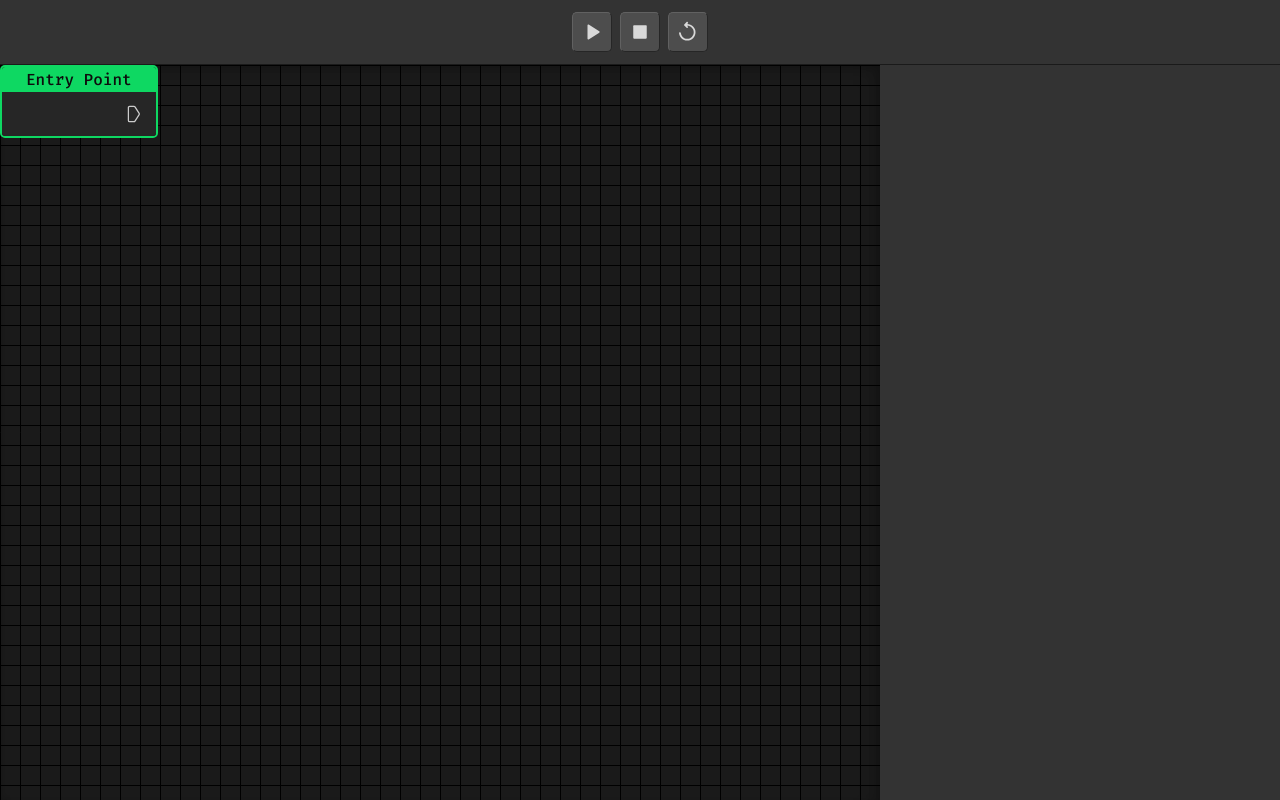
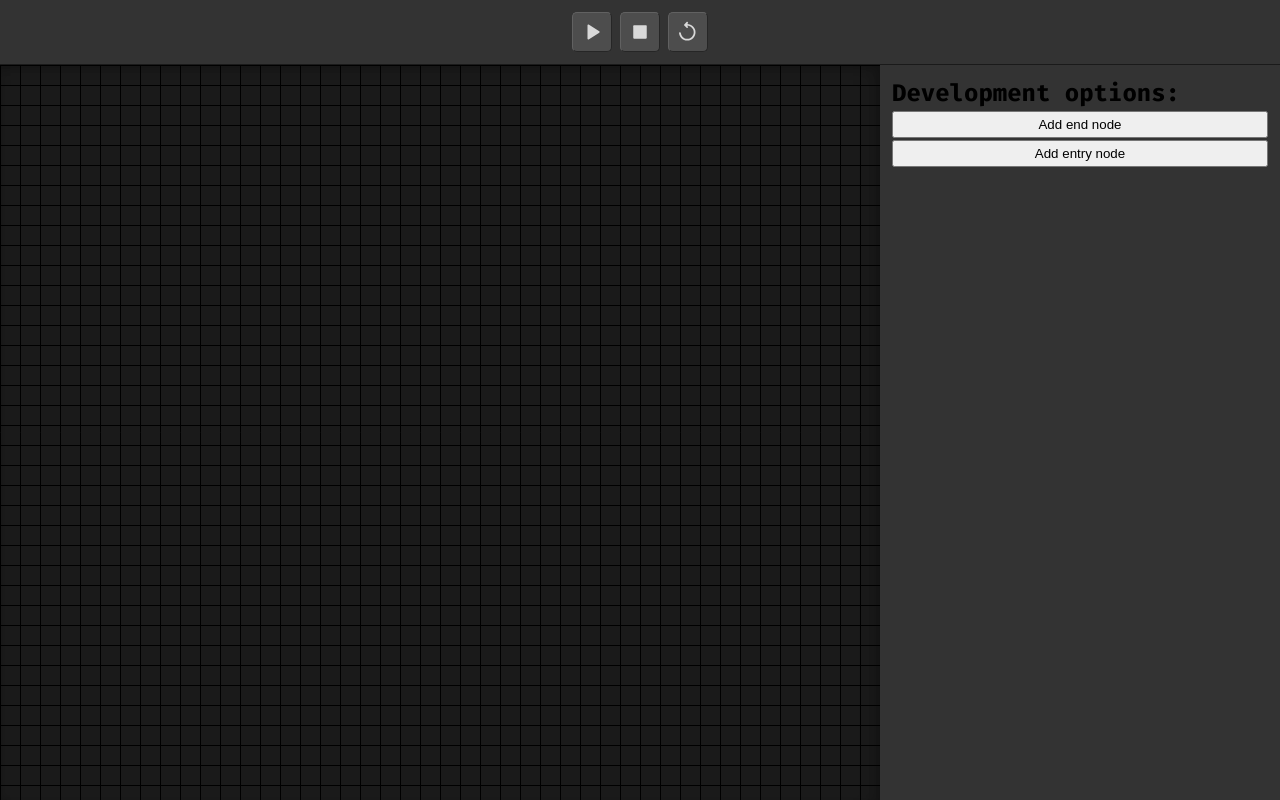
Before and after one commit to KevIron/Nodesole-v2, a React (Vite) app: page / in a window 1280 px wide. Built offline with nearby package versions, Linux system fonts and the light colour scheme.

Commit message:
Add dev options for adding nodes

```diff
--- a/src/components/SidePanel.tsx
+++ b/src/components/SidePanel.tsx
@@ -1,5 +1,34 @@
+import { useEditorStore } from "../store/editorStore";
+import Vec2 from "../utils/Vec2";
+
 export default function SidePanel() {
+  const addNode = useEditorStore((state) => state.addNode);
+
+  function handleAddEntryNode() {
+    addNode({
+      id: crypto.randomUUID(),
+      type: "ENTRY_NODE",
+      data: {
+        pos: new Vec2(0, 0)
+      }
+    });
+  }
+
+  function handleAddEndNode() {
+    addNode({
+      id: crypto.randomUUID(),
+      type: "END_NODE",
+      data: {
+        pos: new Vec2(0, 0)
+      }
+    });
+  }
+
   return (
-    <aside id="side-panel"></aside>
+    <aside id="side-panel">
+      <h2>Development options:</h2>
+      <button onClick={handleAddEndNode}>Add end node</button>
+      <button onClick={handleAddEntryNode}>Add entry node</button>
+    </aside>
   );
 }
--- a/src/store/editorStore.tsx
+++ b/src/store/editorStore.tsx
@@ -1,6 +1,5 @@
 import { create } from "zustand";
 import type { Connection, NodeData, NodeTypes } from "../types/EditorTypes";
-import Vec2 from "../utils/Vec2";
 
 export const useEditorStore = create<{
   nodes: Array<NodeData<NodeTypes>>,
@@ -9,13 +8,7 @@ export const useEditorStore = create<{
   addNode: <T extends NodeTypes>(node: NodeData<T>) => void
   removeNode: (nodeId: string) => void
 }>((set) => ({
-  nodes: [ {
-    id: "",
-    type: "ENTRY_NODE",
-    data: {
-      pos: new Vec2(0, 0)
-    }
-  } ],
+  nodes: [],
   connections: [],
 
   addNode<T extends NodeTypes>(node: NodeData<T>) {
--- a/src/styles/editor.css
+++ b/src/styles/editor.css
@@ -66,4 +66,12 @@
 
 #side-panel {
     background-color: var(--bg-100);
+    padding: 1.2rem;
+    display: flex;
+    flex-direction: column;
+    gap: 0.2rem;
+
+    button {
+        padding: 0.4rem;
+    }
 }
--- a/src/utils/NodeFactory.tsx
+++ b/src/utils/NodeFactory.tsx
@@ -12,5 +12,5 @@ const NODE_COMPONENT_MAP = {
 
 export default function createNodeComponent<T extends NodeTypes>(node: NodeData<T>) {
   const Component = NODE_COMPONENT_MAP[node.type] as React.ComponentType<NodeProps<T>>;
-  return <Component data={node} />
+  return <Component key={node.id} data={node} />
 }
```
